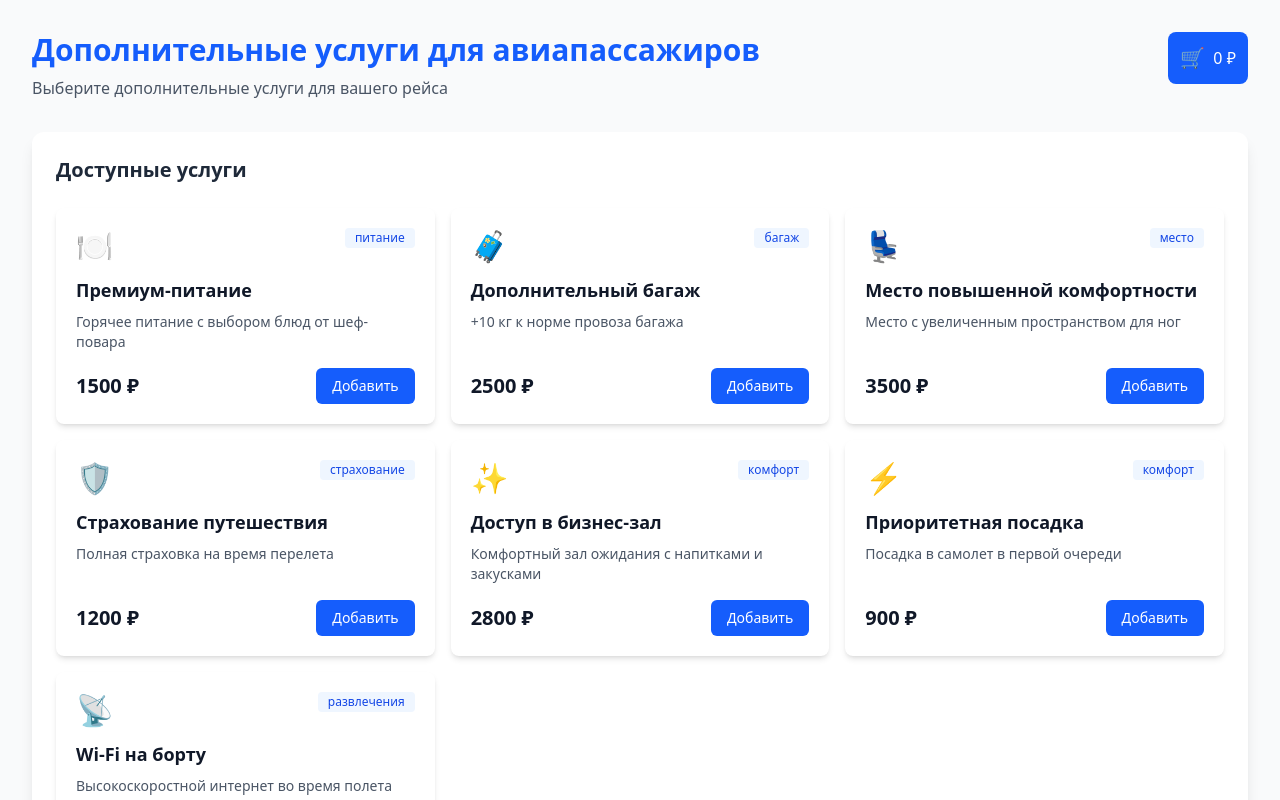
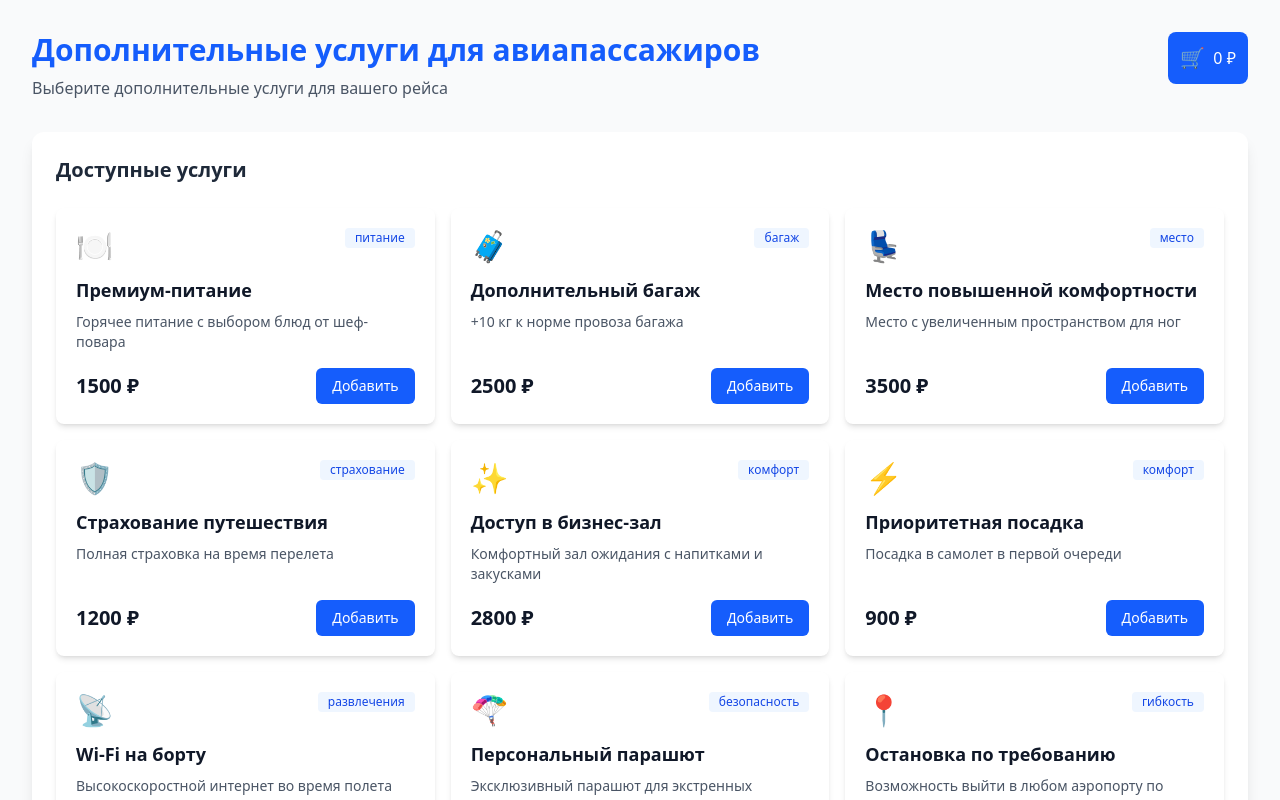
Before and after one commit to BMD63/airline-services, a React (Vite) app: page / in a window 1280 px wide. Shown: the top 800 px of the page. Built offline with nearby package versions, Linux system fonts and the light colour scheme.

Commit message:
feat: add two new services for 3x3 grid layout

```diff
--- a/src/components/ServiceCard.tsx
+++ b/src/components/ServiceCard.tsx
@@ -22,13 +22,17 @@ const ServiceCard = ({ service }: ServiceCardProps) => {
         <span
           className="text-3xl"
           role="img"
-          aria-label={service.icon === '🍽️' ? 'Питание' :
-                    service.icon === '🧳' ? 'Багаж' :
-                    service.icon === '💺' ? 'Место' :
-                    service.icon === '🛡️' ? 'Страхование' :
-                    service.icon === '✨' ? 'Бизнес-зал' :
-                    service.icon === '⚡' ? 'Приоритет' :
-                    service.icon === '📡' ? 'Wi-Fi' : 'Услуга'}
+          aria-label={
+            service.icon === '🍽️' ? 'Питание' :
+            service.icon === '🧳' ? 'Багаж' :
+            service.icon === '💺' ? 'Место' :
+            service.icon === '🛡️' ? 'Страхование' :
+            service.icon === '✨' ? 'Бизнес-зал' :
+            service.icon === '⚡' ? 'Приоритет' :
+            service.icon === '📡' ? 'Wi-Fi' :
+            service.icon === '🪂' ? 'Парашют' :
+            service.icon === '📍' ? 'Посадка' : 'Услуга'
+        }
         >
           {service.icon}
         </span>
--- a/src/data/mockServices.ts
+++ b/src/data/mockServices.ts
@@ -56,5 +56,21 @@ export const mockServices: Service[] = [
     price: 800,
     category: 'развлечения',
     icon: '📡'
+  },
+  {
+    id: '8',
+    title: 'Персональный парашют',
+    description: 'Эксклюзивный парашют для экстренных случаев',
+    price: 12500,
+    category: 'безопасность',
+    icon: '🪂'
+  },
+  {
+    id: '9',
+    title: 'Остановка по требованию',
+    description: 'Возможность выйти в любом аэропорту по маршруту',
+    price: 5000,
+    category: 'гибкость',
+    icon: '📍'
   }
 ];
```
